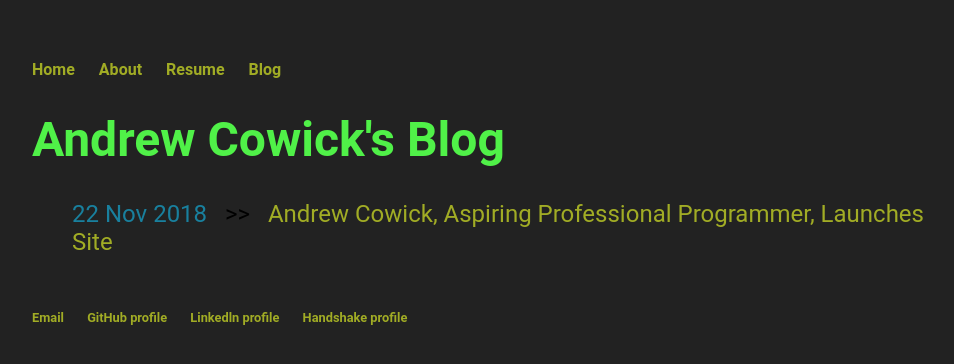
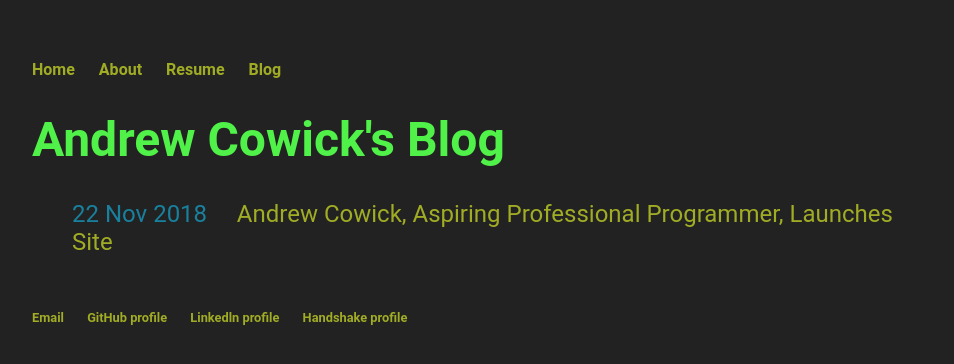
Before and after one commit to acow19/acow19.github.io, a Jekyll site: the page built from blog/index.html, in a window 1280 px wide. Shown: the top 364 px of the page, without its empty margins (160-1114 px from the left). Built offline with Jekyll 4.4.1, drawn with Linux system fonts in a browser that asks for light colours.

Commit message:
Update index.html

```diff
--- a/blog/index.html
+++ b/blog/index.html
@@ -6,6 +6,6 @@ title: Andrew Cowick's Blog
 	<ul class="posts">
 
 	  {% for post in site.posts %}
-		<li><span style="color:#19809e">{{ post.date | date_to_string }}</span> &nbsp; >>  &nbsp; <a href="{{ post.url }}" title="{{ post.title }}">{{ post.title }}</a></li>
+		<li><span style="color:#19809e">{{ post.date | date_to_string }}</span> &nbsp;   &nbsp; <a href="{{ post.url }}" title="{{ post.title }}">{{ post.title }}</a></li>
 	  {% endfor %}
 	</ul>
```
